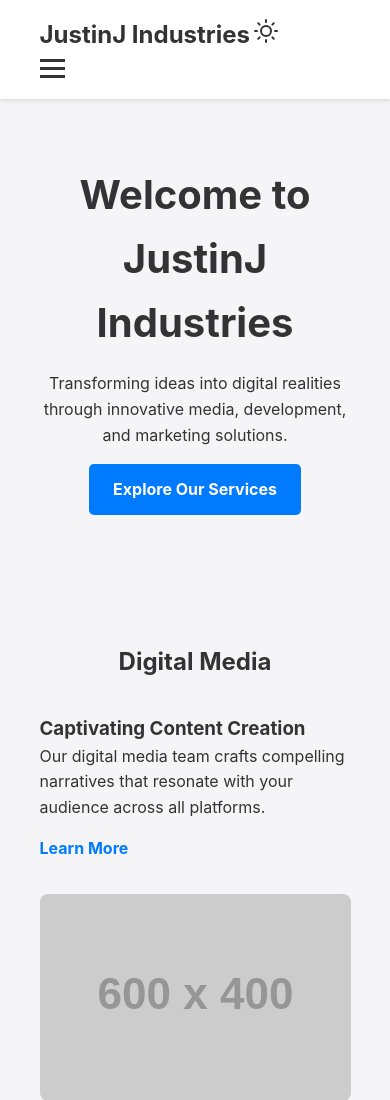
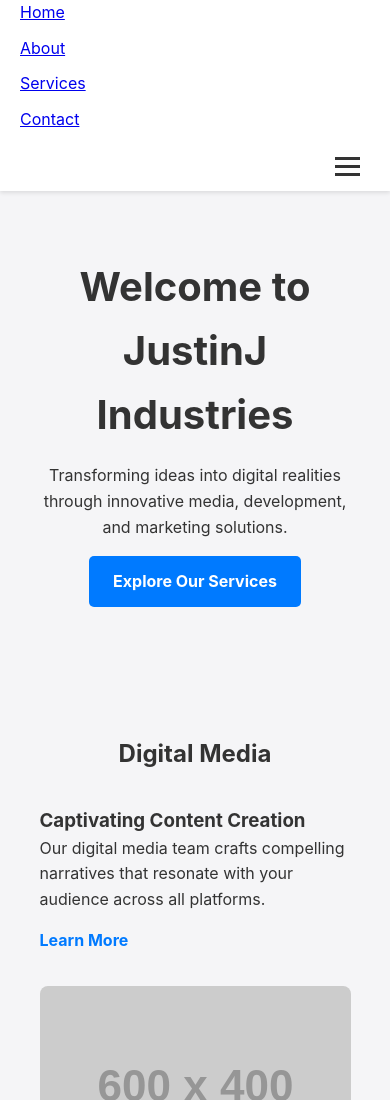
Before and after one commit to JustinJIndustries/Website_two, a plain HTML site: page index.html in a window 390 px wide. Shown: the top 1100 px of the page. Drawn offline with Linux system fonts and the light colour scheme; placeholder pictures from the web are drawn by us.

Commit message:
index and style updated for navi

```diff
--- a/index.html
+++ b/index.html
@@ -9,16 +9,15 @@
 <body>
     <header>
         <nav>
-            <div class="container">
-                <a href="#" class="logo">JustinJ Industries</a>
-                <ul class="nav-links">
-                    <li><a href="#digital-media">Digital Media</a></li>
-                    <li><a href="#web-development">Web Development</a></li>
-                    <li><a href="#marketing">Marketing</a></li>
-                </ul>
+            <ul>
+                <li><a href="#">Home</a></li>
+                <li><a href="#">About</a></li>
+                <li><a href="#">Services</a></li>
+                <li><a href="#">Contact</a></li>
+            </ul>
+            <div class="nav-buttons">
                 <button id="dark-mode-toggle" aria-label="Toggle dark mode">
-                    <svg xmlns="http://www.w3.org/2000/svg" width="24" height="24" viewBox="0 0 24 24" fill="none" stroke="currentColor" stroke-width="2" stroke-linecap="round" stroke-linejoin="round" class="moon"><path d="M21 12.79A9 9 0 1 1 11.21 3 7 7 0 0 0 21 12.79z"></path></svg>
-                    <svg xmlns="http://www.w3.org/2000/svg" width="24" height="24" viewBox="0 0 24 24" fill="none" stroke="currentColor" stroke-width="2" stroke-linecap="round" stroke-linejoin="round" class="sun"><circle cx="12" cy="12" r="5"></circle><line x1="12" y1="1" x2="12" y2="3"></line><line x1="12" y1="21" x2="12" y2="23"></line><line x1="4.22" y1="4.22" x2="5.64" y2="5.64"></line><line x1="18.36" y1="18.36" x2="19.78" y2="19.78"></line><line x1="1" y1="12" x2="3" y2="12"></line><line x1="21" y1="12" x2="23" y2="12"></line><line x1="4.22" y1="19.78" x2="5.64" y2="18.36"></line><line x1="18.36" y1="5.64" x2="19.78" y2="4.22"></line></svg>
+                    <!-- SVG Icons -->
                 </button>
                 <button id="menu-toggle" aria-label="Toggle menu">
                     <span></span>
--- a/styles.css
+++ b/styles.css
@@ -44,9 +44,22 @@
 
 nav {
     display: flex;
-    justify-content: space-between;
-    align-items: center;
-    padding: 1rem 0;
+    align-items: center; /* Vertically centers the items */
+    justify-content: space-between; /* Distributes space evenly */
+    padding: 0 20px; /* Optional: Adds horizontal padding */
+}
+
+/* Ensure the <ul> inside nav is also a flex container */
+nav ul {
+    display: flex;
+    list-style: none; /* Removes default list styling */
+    margin: 0;
+    padding: 0;
+}
+
+/* Optional: Style the list items */
+nav ul li {
+    margin-right: 20px; /* Adds spacing between items */
 }
 
 .logo {
@@ -75,6 +88,10 @@
     background: none;
     border: none;
     cursor: pointer;
+    display: flex;
+    align-items: center;
+    justify-content: center;
+    padding: 10px;
     color: var(--text-color);
 }
 
@@ -256,4 +273,25 @@
         border-radius: 5px;
         margin-bottom: 1rem;
     }
+
+    nav {
+        flex-direction: column;
+        align-items: flex-start;
+    }
+
+    nav ul {
+        flex-direction: column;
+        width: 100%;
+    }
+
+    nav ul li {
+        margin-right: 0;
+        margin-bottom: 10px;
+    }
+
+    .nav-buttons {
+        width: 100%;
+        display: flex;
+        justify-content: space-between;
+    }
 }
```
